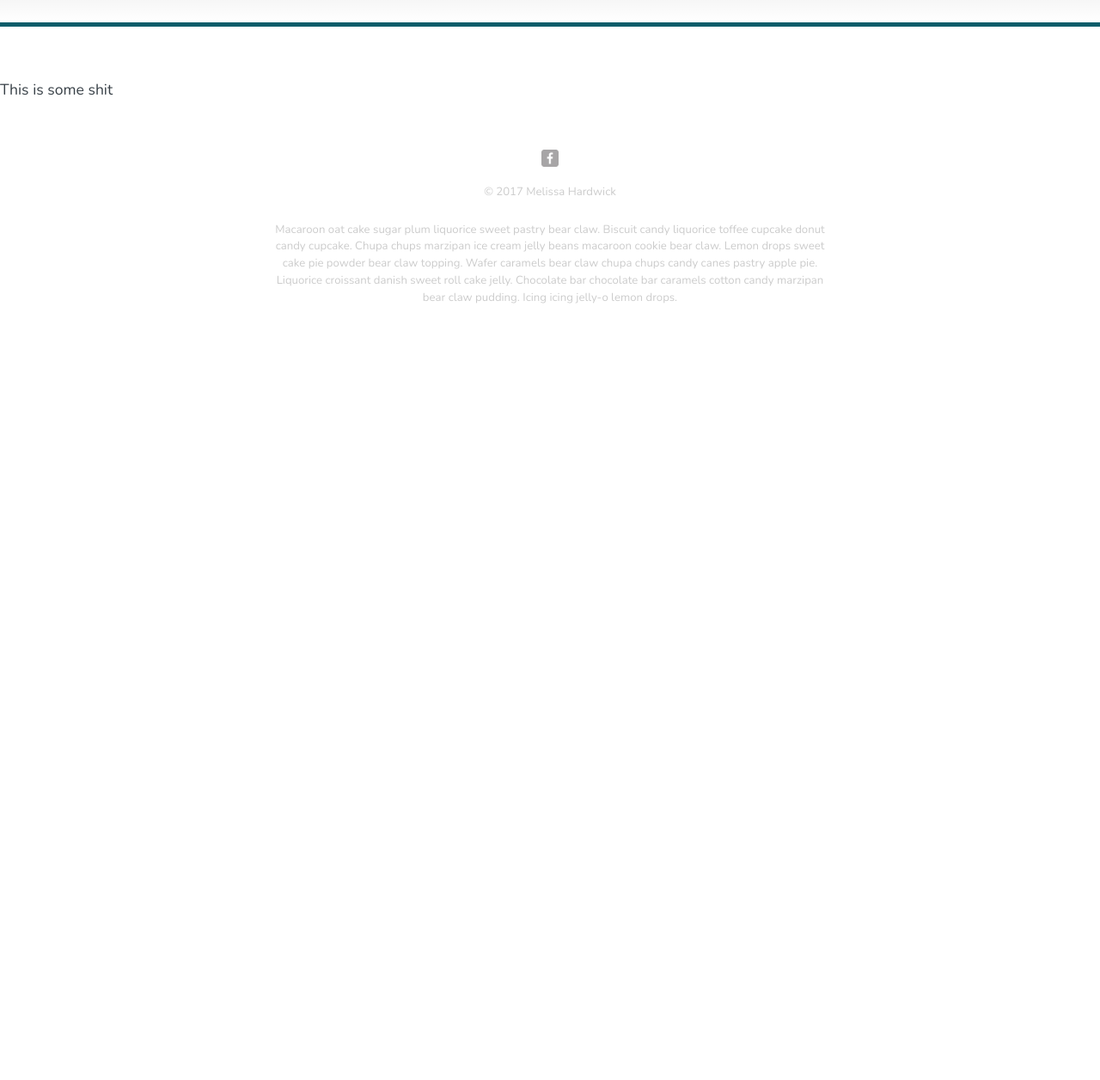
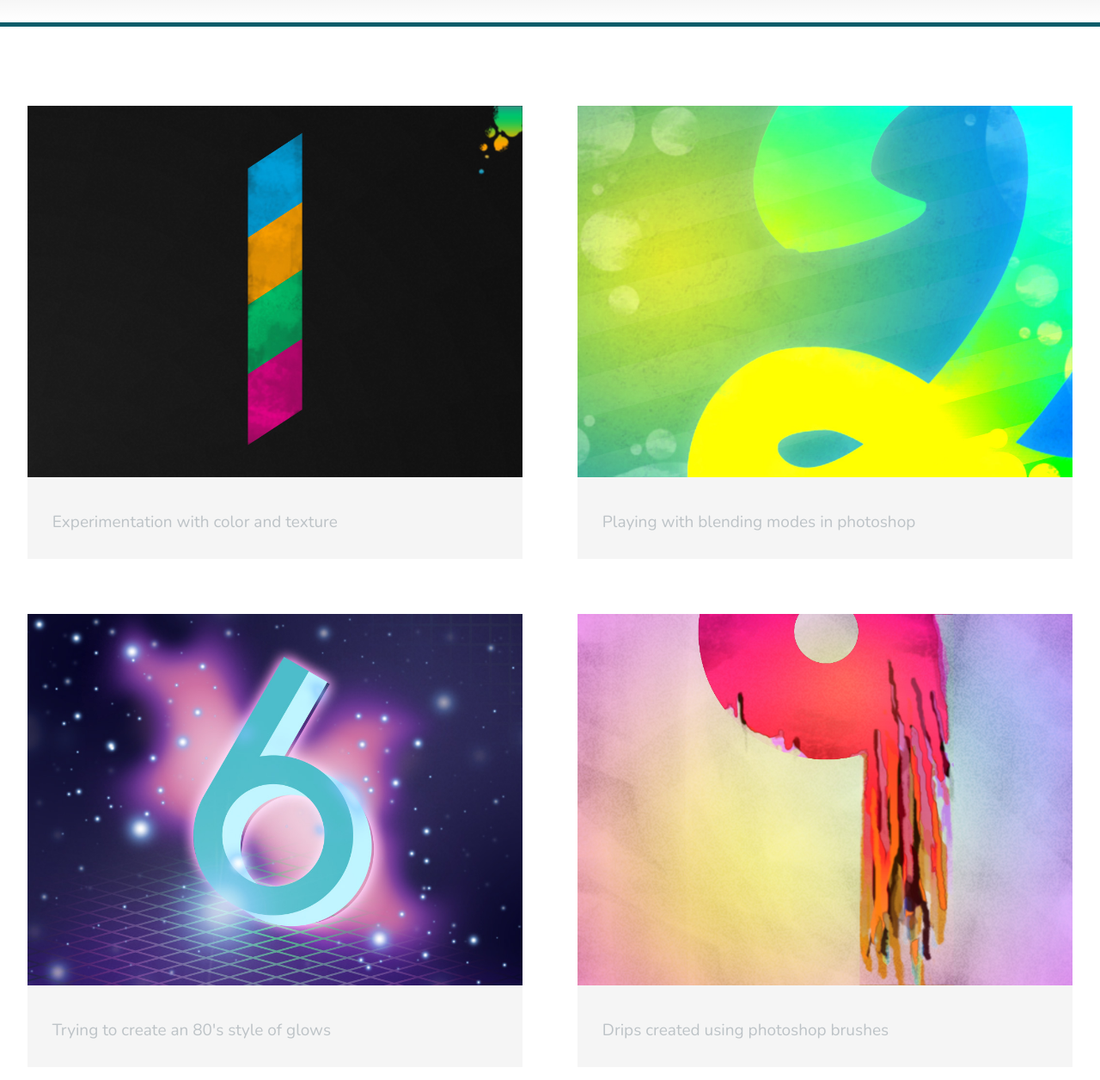
Before and after one commit to rdhammond/meowhard.github.io, a plain HTML site: page portfolio.html in a window 1280 px wide. Shown: the part 284-1540 px from the top of the page at 86% size. Before the commit the page ends 800 px from the top, so only its background shows below. Drawn offline with nearby package versions, Linux system fonts and the light colour scheme; grey boxes are pictures that could not be loaded.

Commit message:
commit of added images amd porttfolio shell code

```diff
--- a/css/base.css
+++ b/css/base.css
@@ -128,6 +128,30 @@ PAGE: ABOUT
 }
 
 
+/*******************************
+PAGE: PORTFOLIO
+********************************/
+
+#gallery {
+ margin: 0;
+  padding: 0;
+  list-style: none;
+}
+
+#gallery li {
+ float: left;
+  width: 45%;
+  margin: 2.5%;
+  background-color: #f5f5f5;
+  color: #bdc3c7;
+}
+
+#gallery li a p {
+ margin: 0;
+  padding: 5%;
+  font-size: 0.95em;
+  color: #bdc3c7;
+}
 
 
 /*******************************
--- a/portfolio.html
+++ b/portfolio.html
@@ -19,12 +19,48 @@
       </nav>
     </header>
 <body>
-    <p>This is some shit</p>
-	<footer class="main-footer">
+          <section>
+        <ul id="gallery">
+          <li>
+          <a href="img/numbers-01.jpg">
+            <img src="img/numbers-01.jpg" alt="Experimentation with color and texture">
+            <p>Experimentation with color and texture</p>
+          </a>
+          </li>
+          <li>
+            <a href="img/numbers-02.jpg">
+              <img src="img/numbers-02.jpg" alt="Playing with blending modes in photoshop">
+              <p>Playing with blending modes in photoshop</p>
+            </a>
+          </li>
+          <li>
+            <a href="img/numbers-06.jpg">
+              <img src="img/numbers-06.jpg" alt="Trying to create an 80's style of glows">
+              <p>Trying to create an 80's style of glows</p>
+            </a>
+          </li>
+          <li>
+            <a href="img/numbers-09.jpg">
+              <img src="img/numbers-09.jpg" alt="Drips created using photoshop brushes ">
+              <p>Drips created using photoshop brushes</p>
+            </a>
+          </li>
+           <li>
+            <a href="img/numbers-12.jpg">
+              <img src="img/numbers-12.jpg" alt="T Shapes using repitition">
+              <p>T Shapes using repitition</p>
+            </a>
+          </li>
+        </ul>
+      </section>
+
+
+<footer class="main-footer">
 		<div class="footer-inner">
         <a href="https://www.facebook.com/meowhard"> <img src="img/facebook-wrap.png" alt="Facebook Logo" class="social-icon"></a>
          <p>&copy; 2017 Melissa Hardwick</p>
-         <p>Macaroon oat cake sugar plum liquorice sweet pastry bear claw. Biscuit candy liquorice toffee cupcake donut candy cupcake. Chupa chups marzipan ice cream jelly beans macaroon cookie bear claw. Lemon drops sweet cake pie powder bear claw topping. Wafer caramels bear claw chupa chups candy canes pastry apple pie. Liquorice croissant danish sweet roll cake jelly. Chocolate bar chocolate bar caramels cotton candy marzipan bear claw pudding. Icing icing jelly-o lemon drops.</p>
+         <p>If you are reading this, then you are likely very bored or just scrutinizing my work. In either case that is ok. Thank you for taking the time to look and I hope you are entertained. </p>
 		</div>
+	</footer>
 </body>
 </html>
```
Also changed, not shown: index.html (+1 -1 lines), shop.html (+2 -2 lines), img/bx3.jpg (added), img/chillin.jpg (added), img/colorful.jpg (added), img/cosplay.jpg (added), img/destination.jpg (added), img/glassorb.jpg (added), img/hp.jpg (added), img/mellatrix.jpg (added), img/memorial.jpg (added), img/nature.jpg (added), img/nick.jpg (deleted), img/sackboy.jpg (added), 2 more files.
